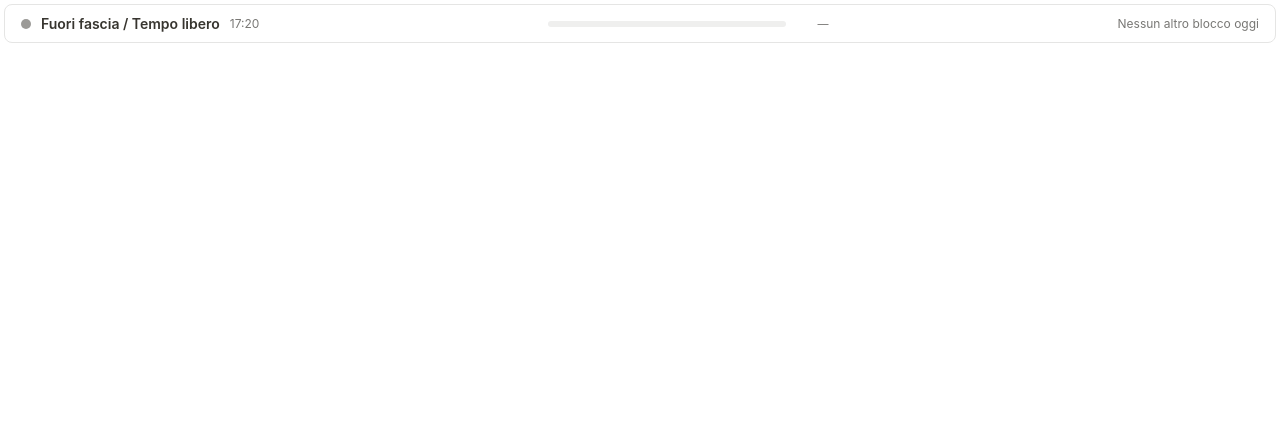
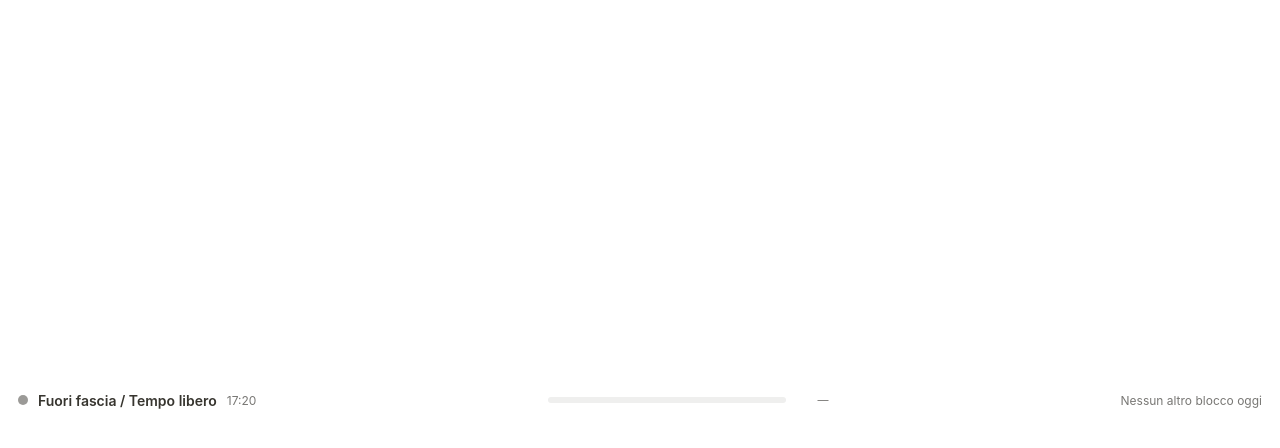
Before and after one commit to stefanonardon/stefanonardon.github.io, a plain HTML site: page settimana-ideale.html in a window 1280 px wide. Drawn offline with Linux system fonts and the light colour scheme.

Commit message:
Add files via upload

```diff
--- a/settimana-ideale.html
+++ b/settimana-ideale.html
@@ -26,11 +26,17 @@
 
     * { box-sizing: border-box; margin: 0; padding: 0; }
 
+html, body {
+      height: 100%;
+      overflow: hidden;
+    }
+
     body {
       font-family: -apple-system, BlinkMacSystemFont, "Segoe UI", Roboto, sans-serif;
-      background: transparent;
+      background: var(--bg);
       color: var(--text);
-      padding: 4px;
+      margin: 0;
+      padding: 0;
     }
 
     .banner {
@@ -39,10 +45,10 @@
       justify-content: space-between;
       gap: 16px;
       background: var(--bg);
-      border: 1px solid var(--border);
-      border-radius: 8px;
-      padding: 10px 16px;
+      border: none;
+      padding: 0 18px;
       width: 100%;
+      height: 100vh;
     }
 
     .left {
```
